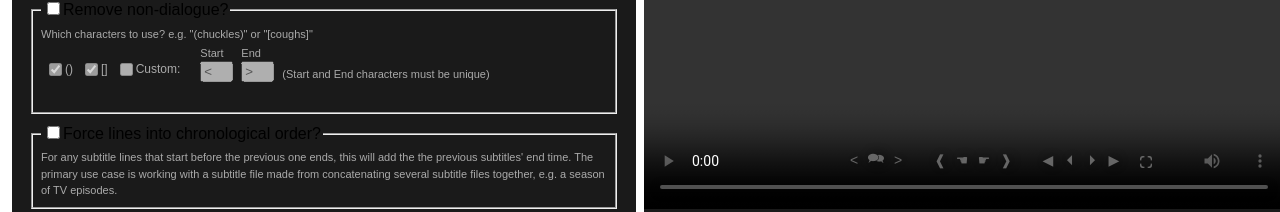
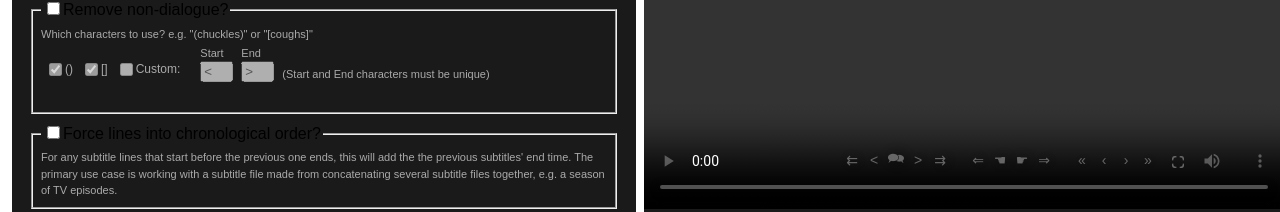
Before and after one commit to mrnolanhenry/srt-client, a React (Vite) app: page / in a window 1280 px wide. Shown: the part 269-481 px from the top of the page. Built offline with nearby package versions, Linux system fonts and the light colour scheme.

Commit message:
go X cues back and forward

```diff
--- a/src/components/VideoUploadAndPlayer/VideoUploadAndPlayer.css
+++ b/src/components/VideoUploadAndPlayer/VideoUploadAndPlayer.css
@@ -60,7 +60,7 @@
     }
 
     .video-control-button-group {
-        padding: 0 10px 0 10px;
+        padding: 0 8px 0 8px;
     }
 
     video.fullscreen {
--- a/src/components/VideoUploadAndPlayer/VideoUploadAndPlayer.tsx
+++ b/src/components/VideoUploadAndPlayer/VideoUploadAndPlayer.tsx
@@ -1,6 +1,9 @@
 import React, { useState, useRef, useEffect } from 'react';
 import './VideoUploadAndPlayer.css';
-import { ARROW_BRACKET_HEAVIER_LEFT_CHAR, ARROW_BRACKET_HEAVIER_RIGHT_CHAR, ARROW_LEFT_CHAR, ARROW_RIGHT_CHAR, ARROW_TRIANGLE_LARGE_LEFT_CHAR, ARROW_TRIANGLE_LARGE_RIGHT_CHAR, ARROW_TRIANGLE_LARGER_LEFT_CHAR, ARROW_TRIANGLE_LARGER_RIGHT_CHAR, ARROW_TRIANGLE_LEFT_CHAR, ARROW_TRIANGLE_RIGHT_CHAR, ARROW_TRIANGLE_SMALL_LEFT_CHAR, ARROW_TRIANGLE_SMALL_RIGHT_CHAR, NUDGE_LEFT_CHAR, NUDGE_LEFT_HOLLOW_CHAR, NUDGE_RIGHT_CHAR, NUDGE_RIGHT_HOLLOW_CHAR, SPEECH_BUBBLES_CHAR, UPLOAD_CHAR } from '../../constants/constants';
+import { ARROW_DOUBLE_LEFT_CHAR, ARROW_DOUBLE_LEFT_SHORT_CHAR, ARROW_DOUBLE_RIGHT_CHAR,
+  ARROW_DOUBLE_RIGHT_SHORT_CHAR, ARROW_LEFT_CHAR, ARROW_PAIRED_LEFT_CHAR, ARROW_PAIRED_RIGHT_CHAR,
+  ARROW_RIGHT_CHAR, ARROW_SINGLE_LEFT_SHORT_CHAR, ARROW_SINGLE_RIGHT_SHORT_CHAR, NUDGE_LEFT_CHAR,
+  NUDGE_RIGHT_CHAR, SPEECH_BUBBLES_CHAR, UPLOAD_CHAR } from '../../constants/constants';
 import VideoControlButton from '../VideoControlButton/VideoControlButton';
 import useDebounce from '../../hooks/useDebounce';
 import fullscreenIcon from '../../assets/fullscreen.png';
@@ -109,13 +112,16 @@ const VideoUploadAndPlayer = ({cues, textOutput, timeInput, videoRef, handleFixS
     setIsNewUpload(false);
   };
 
-  const goToPreviousCue = () => {
+  const goXCuesBack = (numberOfCues: number) => {
     if (videoRef.current) {
       const currentTime = videoRef.current.currentTime;
-      const previousCue = cues.findLast((cue: VTTCue) => cue.startTime < currentTime);
-      if (previousCue) {
+      const previousCueIndex = cues.findLastIndex((cue: VTTCue) => cue.startTime < currentTime);
+      if (previousCueIndex >= 0) {
+        // Go to first cue if there aren't X more cues to skip back to
+        const previousXCuesIndex = Math.max(0, previousCueIndex - numberOfCues + 1);
+
         videoRef.current.pause();
-        videoRef.current.currentTime = previousCue.startTime;
+        videoRef.current.currentTime = cues[previousXCuesIndex].startTime;
         videoRef.current.focus();
       }
       else {
@@ -124,12 +130,15 @@ const VideoUploadAndPlayer = ({cues, textOutput, timeInput, videoRef, handleFixS
     }
   };
 
-  const goToNextCue = () => {
+  const goXCuesForward = (numberOfCues: number) => {
     if (videoRef.current) {
       const currentTime = videoRef.current.currentTime;
-      const nextCue = cues.find(cue => cue.startTime > currentTime);
-      if (nextCue) {
-        videoRef.current.currentTime = nextCue.startTime;
+      const nextCueIndex = cues.findIndex((cue: VTTCue) => cue.startTime > currentTime);
+      if (nextCueIndex > 0) {
+        // Go to last cue if there aren't X more cues to skip ahead to
+        let nextXCuesIndex = Math.min(cues.length, nextCueIndex + numberOfCues) - 1;
+
+        videoRef.current.currentTime = cues[nextXCuesIndex].startTime;
         videoRef.current.focus();
       }
       else {
@@ -138,12 +147,12 @@ const VideoUploadAndPlayer = ({cues, textOutput, timeInput, videoRef, handleFixS
     }
   };
 
-  const getCurrentCue = () => {
+  const getCurrentCue = (): VTTCue | undefined => {
     if (videoRef.current) {
       const currentTime = videoRef.current.currentTime;
-      return cues.find(cue => cue.startTime <= currentTime && cue.endTime >= currentTime);
+      return cues.find((cue: VTTCue) => cue.startTime <= currentTime && cue.endTime >= currentTime);
     }
-    return null;
+    return undefined;
   };
 
   const resetVideoTextTracks = () => {
@@ -253,10 +262,16 @@ const VideoUploadAndPlayer = ({cues, textOutput, timeInput, videoRef, handleFixS
               <div id="videoControlsRowLeft" className="flex-row">
                 <div className="video-control-button-group flex-row align-center">
                   <VideoControlButton
+                    controlText={ARROW_PAIRED_LEFT_CHAR}
+                    hoverText="Previous 10 Subs"
+                    isDisabled={shouldDisableControls}
+                    handleClick={() => goXCuesBack(10)}
+                  />
+                  <VideoControlButton
                     controlText={ARROW_LEFT_CHAR}
                     hoverText="Previous Subtitle"
                     isDisabled={shouldDisableControls}
-                    handleClick={goToPreviousCue}
+                    handleClick={() => goXCuesBack(1)}
                   />
                   <VideoControlButton
                     controlText={SPEECH_BUBBLES_CHAR}
@@ -267,12 +282,18 @@ const VideoUploadAndPlayer = ({cues, textOutput, timeInput, videoRef, handleFixS
                     controlText={ARROW_RIGHT_CHAR}
                     hoverText="Next Subtitle"
                     isDisabled={shouldDisableControls}
-                    handleClick={goToNextCue}
+                    handleClick={() => goXCuesForward(1)}
+                  />
+                  <VideoControlButton
+                    controlText={ARROW_PAIRED_RIGHT_CHAR}
+                    hoverText="Next 10 Subs"
+                    isDisabled={shouldDisableControls}
+                    handleClick={() => goXCuesForward(10)}
                   />
                 </div>
                 <div className="video-control-button-group flex-row align-center">
                   <VideoControlButton
-                    controlText={ARROW_BRACKET_HEAVIER_LEFT_CHAR}
+                    controlText={ARROW_DOUBLE_LEFT_CHAR}
                     hoverText="Nudge -1s"
                     isDisabled={shouldDisableControls}
                     handleClick={() => handleNudge(-1000)}
@@ -290,7 +311,7 @@ const VideoUploadAndPlayer = ({cues, textOutput, timeInput, videoRef, handleFixS
                     handleClick={() => handleNudge(100)}
                   />
                   <VideoControlButton
-                    controlText={ARROW_BRACKET_HEAVIER_RIGHT_CHAR}
+                    controlText={ARROW_DOUBLE_RIGHT_CHAR}
                     hoverText="Nudge 1s"
                     isDisabled={shouldDisableControls}
                     handleClick={() => handleNudge(1000)}
@@ -298,25 +319,25 @@ const VideoUploadAndPlayer = ({cues, textOutput, timeInput, videoRef, handleFixS
                 </div>
                 <div className="video-control-button-group flex-row align-center">
                   <VideoControlButton
-                    controlText={ARROW_TRIANGLE_LARGER_LEFT_CHAR}
+                    controlText={ARROW_DOUBLE_LEFT_SHORT_CHAR}
                     hoverText="Skip -30s"
                     isDisabled={shouldDisableControls}
                     handleClick={() => handleSkip(-30000)}
                   />
                   <VideoControlButton
-                    controlText={ARROW_TRIANGLE_LEFT_CHAR}
+                    controlText={ARROW_SINGLE_LEFT_SHORT_CHAR}
                     hoverText="Skip -3s"
                     isDisabled={shouldDisableControls}
                     handleClick={() => handleSkip(-3000)}
                   />
                   <VideoControlButton
-                    controlText={ARROW_TRIANGLE_RIGHT_CHAR}
+                    controlText={ARROW_SINGLE_RIGHT_SHORT_CHAR}
                     hoverText="Skip 3s"
                     isDisabled={shouldDisableControls}
                     handleClick={() => handleSkip(3000)}
                   />
                   <VideoControlButton
-                    controlText={ARROW_TRIANGLE_LARGER_RIGHT_CHAR}
+                    controlText={ARROW_DOUBLE_RIGHT_SHORT_CHAR}
                     hoverText="Skip 30s"
                     isDisabled={shouldDisableControls}
                     handleClick={() => handleSkip(30000)}
```
